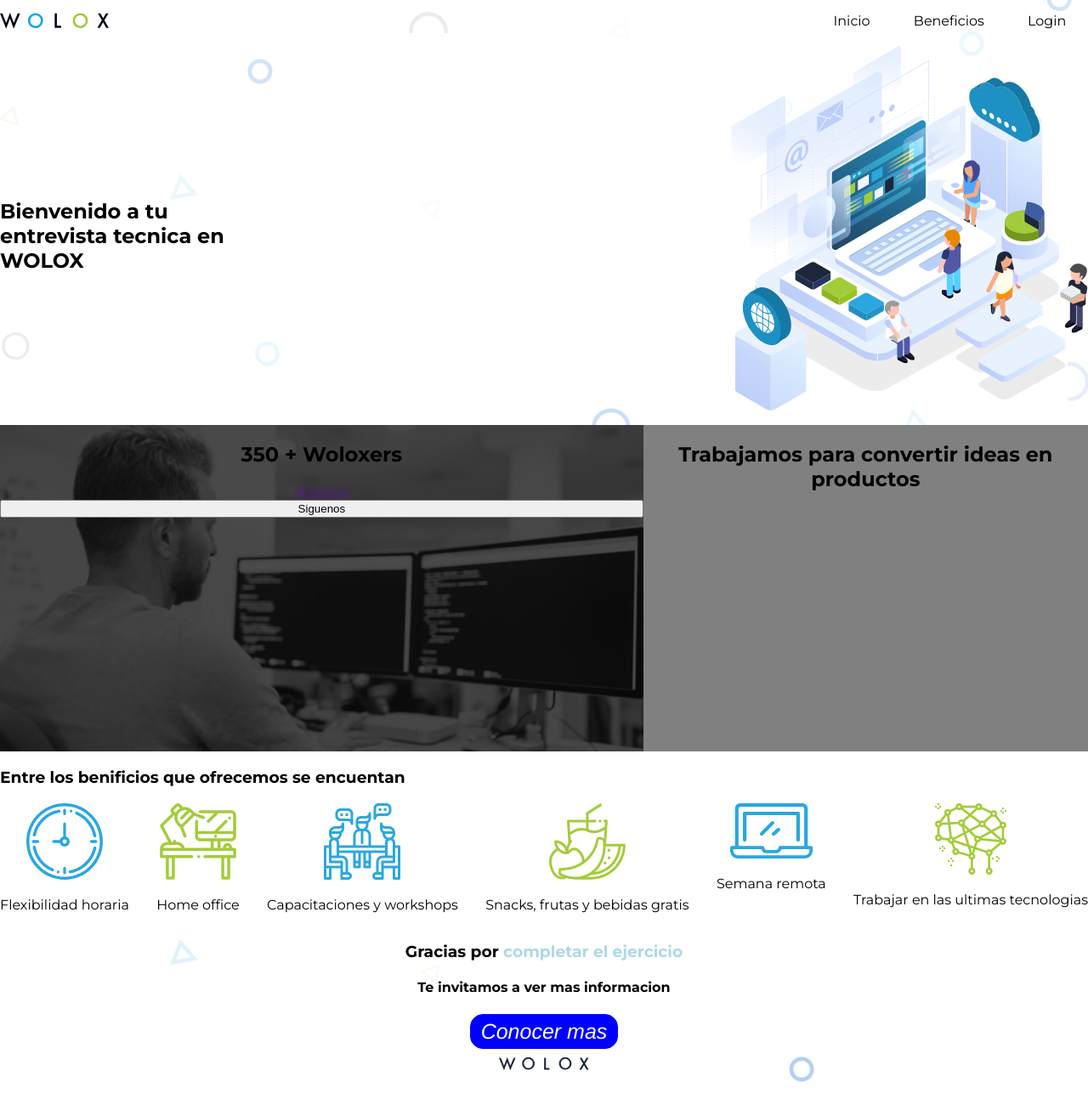
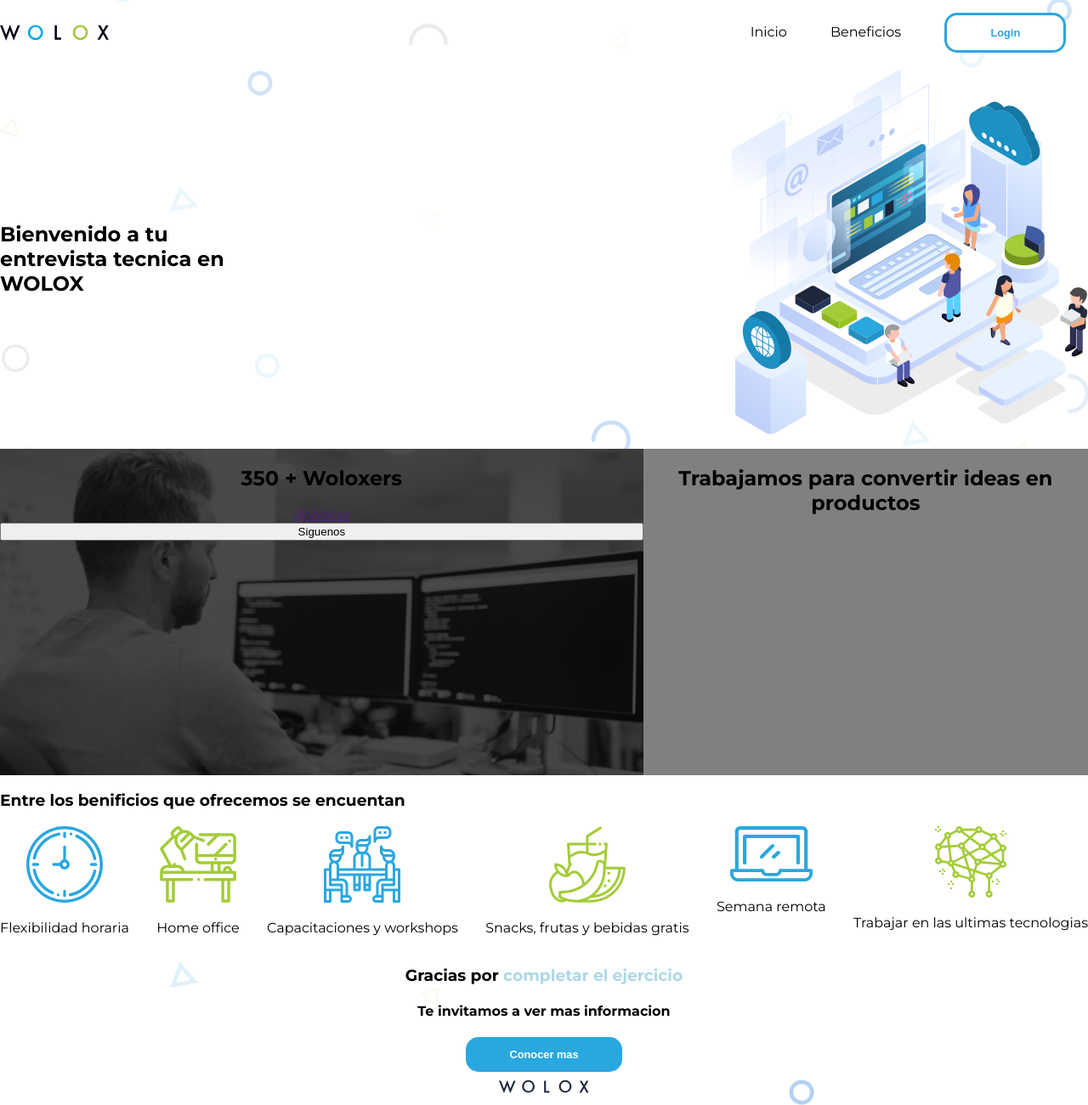
Before and after one commit to mdominguez56/wolox-proyect, a React (Create React App) app: page / in a window 1280 px wide. Shown: the whole page at 85% size. Before the commit the page ends 1273 px from the top, so only its background shows below. Built offline with nearby package versions, Linux system fonts and the light colour scheme.

Commit message:
buttons-css

```diff
--- a/src/components/landPage/landPageComponent/headerTop.js
+++ b/src/components/landPage/landPageComponent/headerTop.js
@@ -15,7 +15,9 @@
           <nav className={styles.navLink}>
             <Link to="/">Inicio</Link>
             <Link to="/">Beneficios</Link>
-            <Link to="/">Login</Link>
+            <Link to="/" >
+              <button className={styles.button}>Login</button>
+            </Link>
           </nav>
         </div>
   );
--- a/src/components/landPage/landPageComponent/headerTop.module.css
+++ b/src/components/landPage/landPageComponent/headerTop.module.css
@@ -13,3 +13,21 @@
     text-decoration: none;
     color: #000;
 }
+.button{
+    text-decoration: none;
+    padding: 1vw;
+    padding-left: 4vw;
+    padding-right: 4vw;
+    font-size: 1vw;
+    font-style: bold;
+    font-weight: 600;
+    color: #2aa7df;
+    background-color: white ;
+    border-radius: 15px ;
+    border:solid  #2aa7df;
+
+}
+.button:hover{
+    opacity: 0.6;
+    text-decoration: none;
+  }
--- a/src/components/landPage/landPageFooter.module.css
+++ b/src/components/landPage/landPageFooter.module.css
@@ -12,17 +12,16 @@
 
 .button{
     text-decoration: none;
-    padding: 3px;
-    padding-left: 10px;
-    padding-right: 10px;
-    font-family: helvetica;
-    font-weight: 300;
-    font-size: 25px;
-    font-style: italic;
+    padding: 1vw;
+    padding-left: 4vw;
+    padding-right: 4vw;
+    font-size: 1vw;
+    font-style: bold;
+    font-weight: 600;
     color: white;
-    background-color: blue;
+    background-color: #2aa7df;
     border-radius: 15px;
-    border: 3px double blue;
+    border: #2aa7df;
 }
 
 .button:hover{
```
